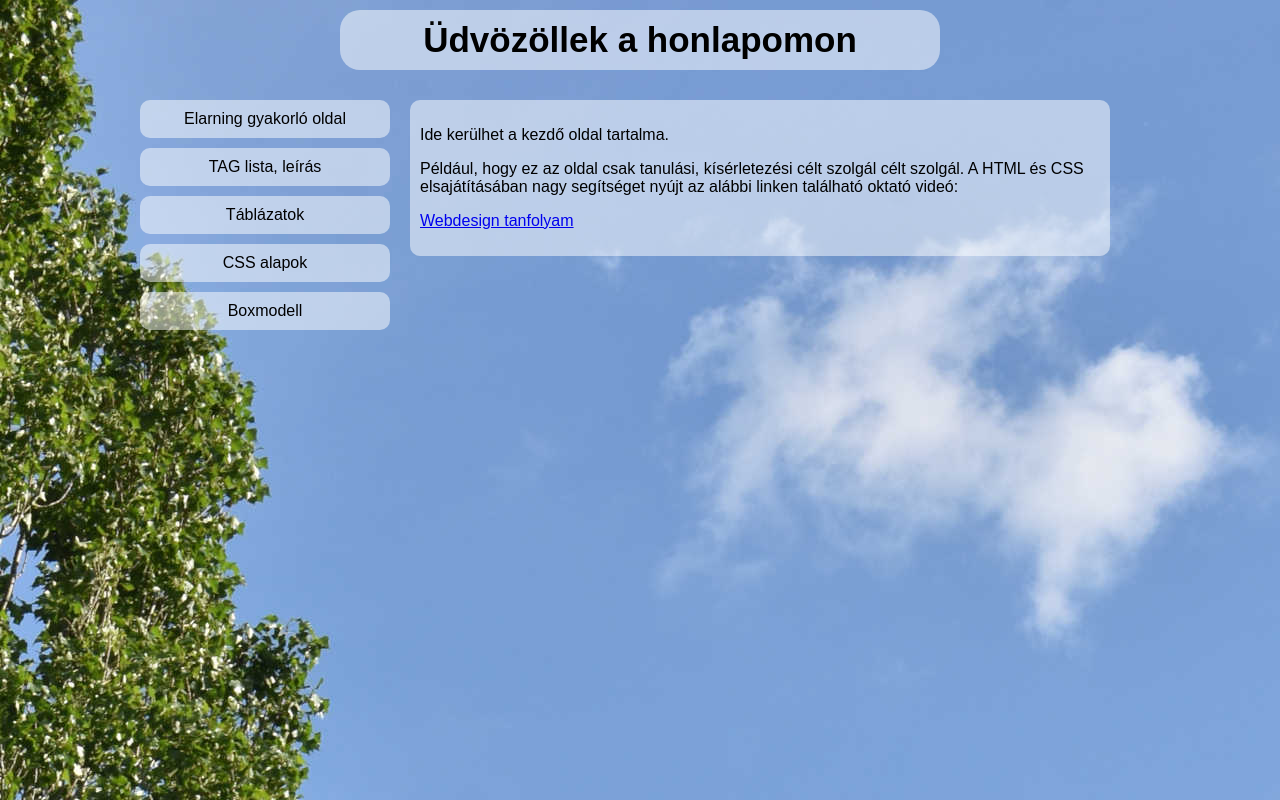
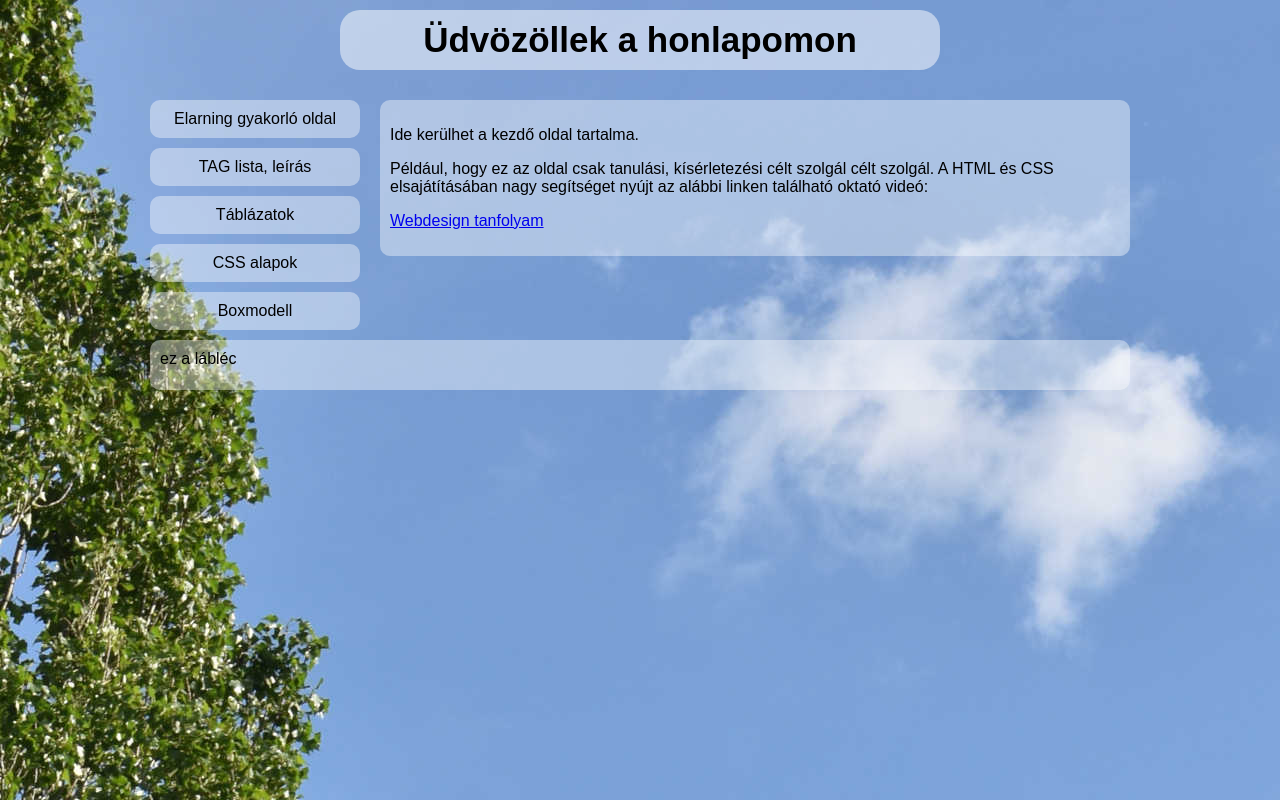
Before and after one commit to faragomiklos/faragomiklos.github.io, a plain HTML site: page index.html in a window 1280 px wide. Drawn offline with Linux system fonts and the light colour scheme.

Commit message:
Lábléc formázása

```diff
--- a/css/index.css
+++ b/css/index.css
@@ -29,10 +29,11 @@ header{
 }
 
 nav{
-    width: 25%;
+    width: 21%;
     float: left;
     padding: 0;
-
+    margin-left: 1%;
+    margin-right: 1%;
 }
 
 ul{
@@ -41,7 +42,7 @@ ul{
 }
 
 li{
-    background-color: rgba(255, 255, 255, 0.5);
+    background-color: rgba(255, 255, 255, 0.4);
     padding: 10px 10px;
     text-align: center;
     border-radius: 10px;
@@ -61,11 +62,31 @@ nav li:hover{
 }
 
 main{
-    margin-left: 20px;
-    margin-right: 5px;
+    margin-left: 1%;
+    margin-right: 1%;
     padding: 10px;
-    width: 70%;
+    width: 75%;
     float: left;
-    background: rgba(255, 255, 255, 0.5);
+    background: rgba(255, 255, 255, 0.4);
     border-radius: 10px;
 }
+
+
+
+.tartalom::after {
+    content: "";
+    clear: both;
+    display: table;
+}
+
+
+
+
+footer{
+    background: rgba(255, 255, 255, 0.4);
+    border-radius: 10px;
+    height: 50px;
+    padding: 10px;
+    width: 98%;
+    margin: auto;
+}
--- a/index.html
+++ b/index.html
@@ -12,6 +12,7 @@
 <body>
 
     <div class="oldal">
+        <div class="tartalom">
             <header>
                 Üdvözöllek a honlapomon
             </header>
@@ -30,8 +31,10 @@
                     A HTML és CSS elsajátításában nagy segítséget nyújt az alábbi linken található oktató videó:</p>
                 <p><a href="https://www.youtube.com/watch?v=CtrMhe5Azys&t=9467s">Webdesign tanfolyam</a></p>
             </main>
+
+        </div>
         <footer>
-
+            ez a lábléc
         </footer>
 
     </div>
```
Lines whose indentation alone changed are shown as unchanged.
